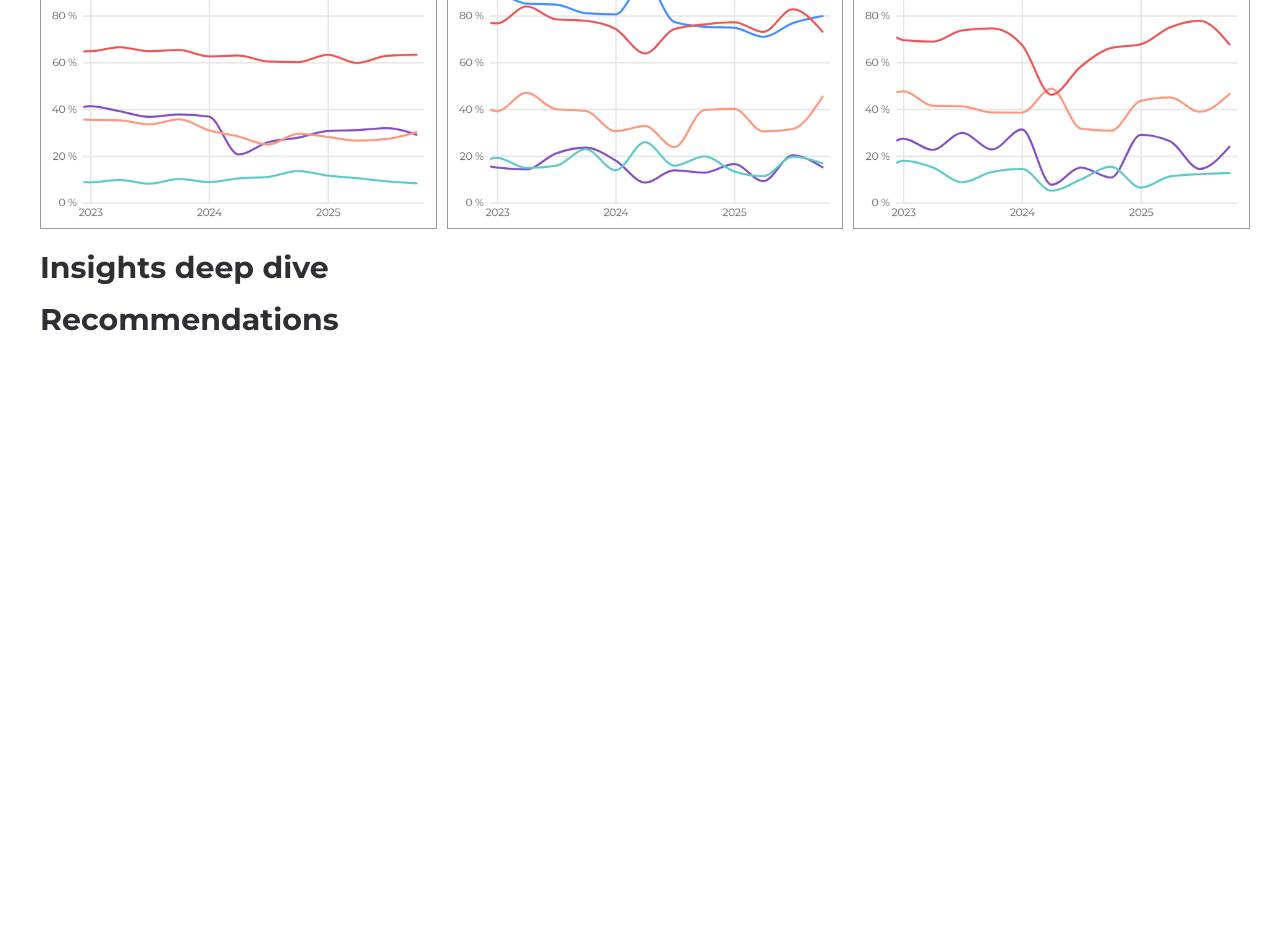
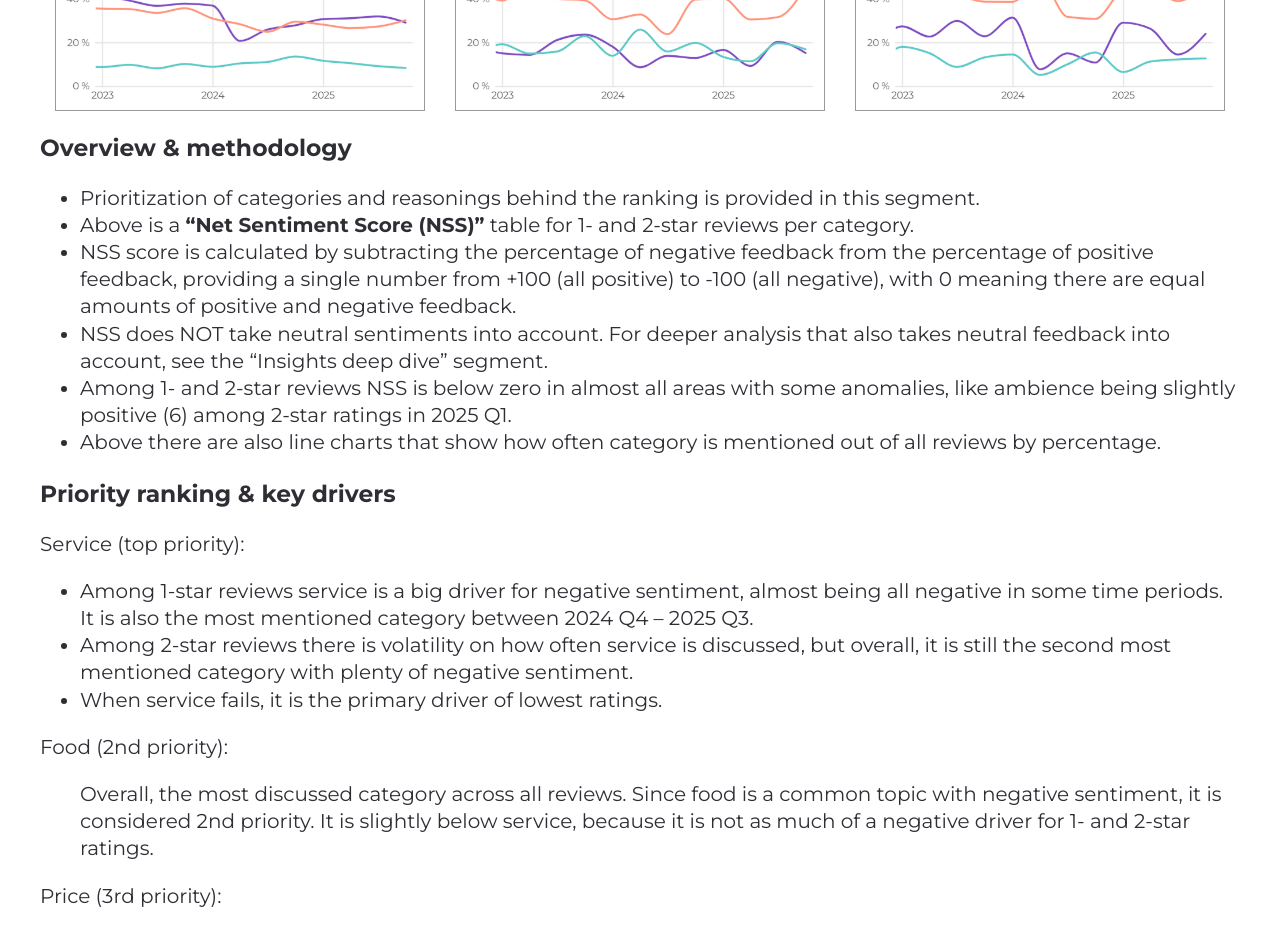
Before and after one commit to ojela028xamk/jere-lansipii-portfolio, a Next.js app: page /sentiment_project in a window 1280 px wide. Shown: the part 1820-2753 px from the top of the page. Before the commit the page ends 2219 px from the top, so only its background shows below. Built offline with nearby package versions, Linux system fonts and the light colour scheme; no server answers.

Commit message:
summary update

```diff
--- a/app/sentiment_project/page.tsx
+++ b/app/sentiment_project/page.tsx
@@ -2,7 +2,6 @@ import Link from "next/link";
 import css from "./sentiment.module.scss";
 import { FaArrowLeft } from "react-icons/fa6";
 import { useTranslations } from "next-intl";
-import Image from "next/image";
 import SentimentIntro from "./sentimentIntro";
 import SentimentStructure from "./sentimentStructure";
 import SentimentSummary from "./sentimentSummary";
--- a/app/sentiment_project/sentimentStructure.module.scss
+++ b/app/sentiment_project/sentimentStructure.module.scss
@@ -1,6 +1,4 @@
 .sentiment_structure {
-  padding: 1em;
-
   .image {
     max-width: 100%;
     height: auto;
--- a/app/sentiment_project/sentimentSummary.module.scss
+++ b/app/sentiment_project/sentimentSummary.module.scss
@@ -5,11 +5,11 @@
     justify-content: center;
 
     .nss_score_table_image {
-      margin-bottom: 0.5em;
+      margin-bottom: 1em;
       border: 1px solid #9a9a9a;
       padding: 0.2em;
       justify-self: center;
-      max-width: 50%;
+      max-width: 40%;
       height: auto;
     }
   }
@@ -17,10 +17,10 @@
   .mentions_image_grid {
     display: grid;
     grid-template-columns: 1fr 1fr 1fr;
-    gap: 1em;
+    justify-items: center;
 
     .image {
-      max-width: 100%;
+      max-width: 90%;
       height: auto;
       border: 1px solid #9a9a9a;
       padding: 0.2em;
--- a/app/sentiment_project/sentimentSummary.tsx
+++ b/app/sentiment_project/sentimentSummary.tsx
@@ -42,6 +42,84 @@ const SentimentSummary = () => {
           quality={100}
         />
       </div>
+      <h3>Overview & methodology</h3>
+      <ul>
+        <li>
+          Prioritization of categories and reasonings behind the ranking is
+          provided in this segment.
+        </li>
+        <li>
+          Above is a <b>“Net Sentiment Score (NSS)”</b> table for 1- and 2-star
+          reviews per category.
+        </li>
+        <li>
+          NSS score is calculated by subtracting the percentage of negative
+          feedback from the percentage of positive feedback, providing a single
+          number from +100 (all positive) to -100 (all negative), with 0 meaning
+          there are equal amounts of positive and negative feedback.
+        </li>
+        <li>
+          NSS does NOT take neutral sentiments into account. For deeper analysis
+          that also takes neutral feedback into account, see the “Insights deep
+          dive” segment.
+        </li>
+        <li>
+          Among 1- and 2-star reviews NSS is below zero in almost all areas with
+          some anomalies, like ambience being slightly positive (6) among 2-star
+          ratings in 2025 Q1.
+        </li>
+        <li>
+          Above there are also line charts that show how often category is
+          mentioned out of all reviews by percentage.
+        </li>
+      </ul>
+      <h3>Priority ranking & key drivers</h3>
+      Service (top priority):
+      <ul>
+        <li>
+          Among 1-star reviews service is a big driver for negative sentiment,
+          almost being all negative in some time periods. It is also the most
+          mentioned category between 2024 Q4 – 2025 Q3.
+        </li>
+        <li>
+          Among 2-star reviews there is volatility on how often service is
+          discussed, but overall, it is still the second most mentioned category
+          with plenty of negative sentiment.
+        </li>
+        <li>When service fails, it is the primary driver of lowest ratings.</li>
+      </ul>
+      Food (2nd priority):
+      <ul>
+        Overall, the most discussed category across all reviews. Since food is a
+        common topic with negative sentiment, it is considered 2nd priority. It
+        is slightly below service, because it is not as much of a negative
+        driver for 1- and 2-star ratings.
+      </ul>
+      Price (3rd priority):
+      <ul>
+        Among 1- and 2-star reviews sentiment is almost entirely negative and
+        overall, it is the 3rd most discussed category. Data suggests that some
+        customers feel the experience (service + food) does not justify the
+        cost. Although price is a big driver for negative sentiment among 1- and
+        2-star reviews, it is discussed way less than food and service, making
+        it a slightly lower priority.
+      </ul>
+      Cleanliness (4th priority):
+      <ul>
+        Category with the least amount of neutral sentiment, showing that it
+        only has either positive or negative sentiment. Sentiment is almost all
+        negative among 1-star reviews and in 2025 among 2-star reviews. Least
+        discussed category among 2-star reviews but it is discussed more among
+        1-star reviews. For reasons above it is the 4th priority.
+      </ul>
+      Ambience (last priority)
+      <ul>
+        Overall, ambience has the most neutral sentiment. Compared to all
+        reviews, ambience as a topic goes down among 1- and 2- star reviews. It
+        is sometimes the least discussed topic among 1-star reviews. Ambience is
+        the last priority but that doesn't mean it’s not important. It has
+        negative sentiment, especially among 1-star reviews.
+      </ul>
     </div>
   );
 };
```
